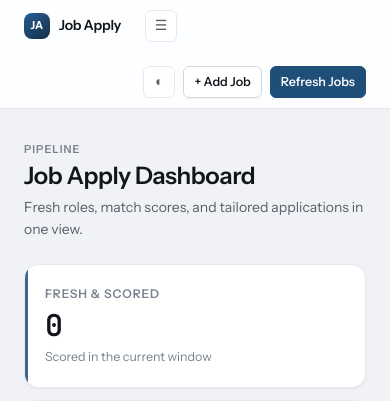
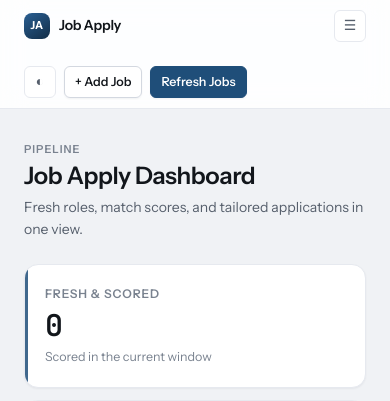
Before and after one commit to Toecyn/job_apply, a Flask app: page / in a window 390 px wide. Shown: the top 401 px of the page. Run offline with Flask 3, Linux system fonts and the light colour scheme; data that the repository does not hold is empty; some libraries are stand-ins or nearby versions.

Commit message:
Fix remaining tailored-resume overflow, swap mobile header layout
The gate score fix from the last commit didn't cover the filename
line itself — it's one long underscore-joined string with no spaces,
which CSS treats as a single unbreakable word by default, so it still
overflowed the card (and the page) on a real device. Added
overflow-wrap:anywhere to .result-box and .notice (the shared class
used for every success/error banner in the app) so this can't recur
for any other long unbroken string shown in either.

Also swapped the mobile header layout per feedback: the hamburger
toggle now sits at the far right (margin-left:auto) instead of next
to the brand, and +Add Job/Refresh Jobs now left-align on their row
instead of right-aligning, across all 5 templates.

Verified locally at a 390px viewport before pushing.

Co-Authored-By: Claude Sonnet 5 <noreply@anthropic.com>

```diff
--- a/Job_Apply/templates/governance.html
+++ b/Job_Apply/templates/governance.html
@@ -100,14 +100,14 @@ h1,h2,h3,h4{margin:0;letter-spacing:-.018em;font-weight:600}
 .nav-toggle{display:none}
 @media(max-width:720px){
   .appbar-inner{position:relative}
-  .nav-toggle{display:grid}
+  .nav-toggle{display:grid;margin-left:auto}
   .nav{display:none;position:absolute;top:100%;left:0;right:0;flex-direction:column;align-items:stretch;
     gap:0;overflow-x:visible;background:var(--surface);border-bottom:1px solid var(--border);
     padding:var(--sp-2) var(--sp-4);box-shadow:var(--shadow-md)}
   .nav.open{display:flex}
   .nav-link{padding:10px 4px}
   .appbar-inner{flex-wrap:wrap;height:auto;padding-top:10px;padding-bottom:10px}
-  .appbar-actions{width:100%;justify-content:flex-end}
+  .appbar-actions{width:100%;margin-left:0;justify-content:flex-start}
 }
 
 /* ---------- layout ---------- */
--- a/Job_Apply/templates/index.html
+++ b/Job_Apply/templates/index.html
@@ -100,14 +100,14 @@ h1,h2,h3,h4{margin:0;letter-spacing:-.018em;font-weight:600}
 .nav-toggle{display:none}
 @media(max-width:720px){
   .appbar-inner{position:relative}
-  .nav-toggle{display:grid}
+  .nav-toggle{display:grid;margin-left:auto}
   .nav{display:none;position:absolute;top:100%;left:0;right:0;flex-direction:column;align-items:stretch;
     gap:0;overflow-x:visible;background:var(--surface);border-bottom:1px solid var(--border);
     padding:var(--sp-2) var(--sp-4);box-shadow:var(--shadow-md)}
   .nav.open{display:flex}
   .nav-link{padding:10px 4px}
   .appbar-inner{flex-wrap:wrap;height:auto;padding-top:10px;padding-bottom:10px}
-  .appbar-actions{width:100%;justify-content:flex-end}
+  .appbar-actions{width:100%;margin-left:0;justify-content:flex-start}
 }
 
 /* ---------- layout ---------- */
@@ -219,7 +219,14 @@ a.stat.active{border-color:var(--accent);background:var(--accent-soft);box-shado
   color:var(--text-2);background:var(--surface-3);border:1px solid var(--border);border-radius:var(--r-md);padding:var(--sp-4)}
 
 .result-box{display:none;margin-top:var(--sp-4);border:1px solid var(--info-bd);background:var(--info-bg);
-  border-radius:var(--r-md);padding:var(--sp-4);animation:fadeUp .22s var(--ease)}
+  border-radius:var(--r-md);padding:var(--sp-4);animation:fadeUp .22s var(--ease);
+  /* Tailored resume filenames are one long underscore-joined string with no
+     spaces — CSS treats that as a single unbreakable word by default and it
+     overflowed the card (and the page) on narrow screens even after the
+     .gate .n fix, which didn't cover this element. overflow-wrap:anywhere
+     applies to every descendant, so it's a safety net for this box's
+     content generally, not just the filename. */
+  overflow-wrap:anywhere;min-width:0}
 .result-box.show{display:block}
 /* Each gate score is a full explanatory sentence from Claude (e.g. "9/10 —
    heavy overlap with JD phrases…"), not a bare number — .n used to be
@@ -266,7 +273,7 @@ a.stat.active{border-color:var(--accent);background:var(--accent-soft);box-shado
 .loading-state .spinner{width:26px;height:26px;border-width:2.5px;color:var(--accent)}
 .loading-state p{margin:var(--sp-4) 0 0;font-weight:550}
 .loading-state small{color:var(--text-3)}
-.notice{padding:10px 12px;border-radius:var(--r-sm);font-size:13px;border:1px solid var(--border)}
+.notice{padding:10px 12px;border-radius:var(--r-sm);font-size:13px;border:1px solid var(--border);overflow-wrap:anywhere}
 .notice-ok{background:var(--success-bg);color:var(--success-fg);border-color:var(--success-bd)}
 .notice-err{background:var(--danger-bg);color:var(--danger-fg);border-color:var(--danger-bd)}
 </style>
--- a/Job_Apply/templates/settings.html
+++ b/Job_Apply/templates/settings.html
@@ -94,14 +94,14 @@ h1,h2,h3,h4{margin:0;letter-spacing:-.018em;font-weight:600}
 .nav-toggle{display:none}
 @media(max-width:720px){
   .appbar-inner{position:relative}
-  .nav-toggle{display:grid}
+  .nav-toggle{display:grid;margin-left:auto}
   .nav{display:none;position:absolute;top:100%;left:0;right:0;flex-direction:column;align-items:stretch;
     gap:0;overflow-x:visible;background:var(--surface);border-bottom:1px solid var(--border);
     padding:var(--sp-2) var(--sp-4);box-shadow:var(--shadow-md)}
   .nav.open{display:flex}
   .nav-link{padding:10px 4px}
   .appbar-inner{flex-wrap:wrap;height:auto;padding-top:10px;padding-bottom:10px}
-  .appbar-actions{width:100%;justify-content:flex-end}
+  .appbar-actions{width:100%;margin-left:0;justify-content:flex-start}
 }
 
 .page{max-width:760px;margin:0 auto;padding:var(--sp-8) var(--sp-6) 120px}
--- a/Job_Apply/templates/simulate.html
+++ b/Job_Apply/templates/simulate.html
@@ -95,14 +95,14 @@ h1,h2,h3,h4{margin:0;letter-spacing:-.018em;font-weight:600}
 .nav-toggle{display:none}
 @media(max-width:720px){
   .appbar-inner{position:relative}
-  .nav-toggle{display:grid}
+  .nav-toggle{display:grid;margin-left:auto}
   .nav{display:none;position:absolute;top:100%;left:0;right:0;flex-direction:column;align-items:stretch;
     gap:0;overflow-x:visible;background:var(--surface);border-bottom:1px solid var(--border);
     padding:var(--sp-2) var(--sp-4);box-shadow:var(--shadow-md)}
   .nav.open{display:flex}
   .nav-link{padding:10px 4px}
   .appbar-inner{flex-wrap:wrap;height:auto;padding-top:10px;padding-bottom:10px}
-  .appbar-actions{width:100%;justify-content:flex-end}
+  .appbar-actions{width:100%;margin-left:0;justify-content:flex-start}
 }
 
 .page{max-width:900px;margin:0 auto;padding:var(--sp-8) var(--sp-6) 96px}
--- a/Job_Apply/templates/skills.html
+++ b/Job_Apply/templates/skills.html
@@ -100,14 +100,14 @@ h1,h2,h3,h4{margin:0;letter-spacing:-.018em;font-weight:600}
 .nav-toggle{display:none}
 @media(max-width:720px){
   .appbar-inner{position:relative}
-  .nav-toggle{display:grid}
+  .nav-toggle{display:grid;margin-left:auto}
   .nav{display:none;position:absolute;top:100%;left:0;right:0;flex-direction:column;align-items:stretch;
     gap:0;overflow-x:visible;background:var(--surface);border-bottom:1px solid var(--border);
     padding:var(--sp-2) var(--sp-4);box-shadow:var(--shadow-md)}
   .nav.open{display:flex}
   .nav-link{padding:10px 4px}
   .appbar-inner{flex-wrap:wrap;height:auto;padding-top:10px;padding-bottom:10px}
-  .appbar-actions{width:100%;justify-content:flex-end}
+  .appbar-actions{width:100%;margin-left:0;justify-content:flex-start}
 }
 
 /* ---------- layout ---------- */
```
